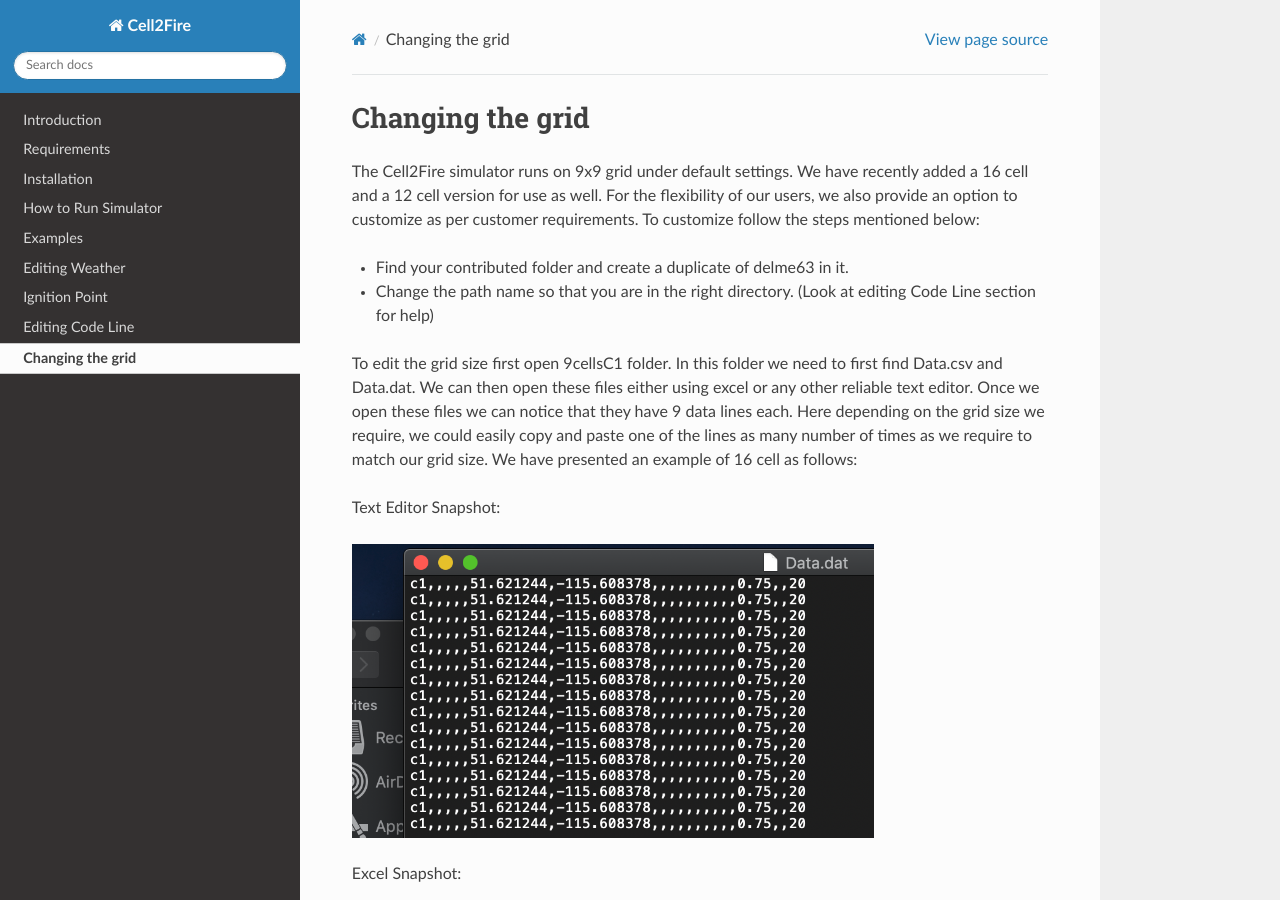
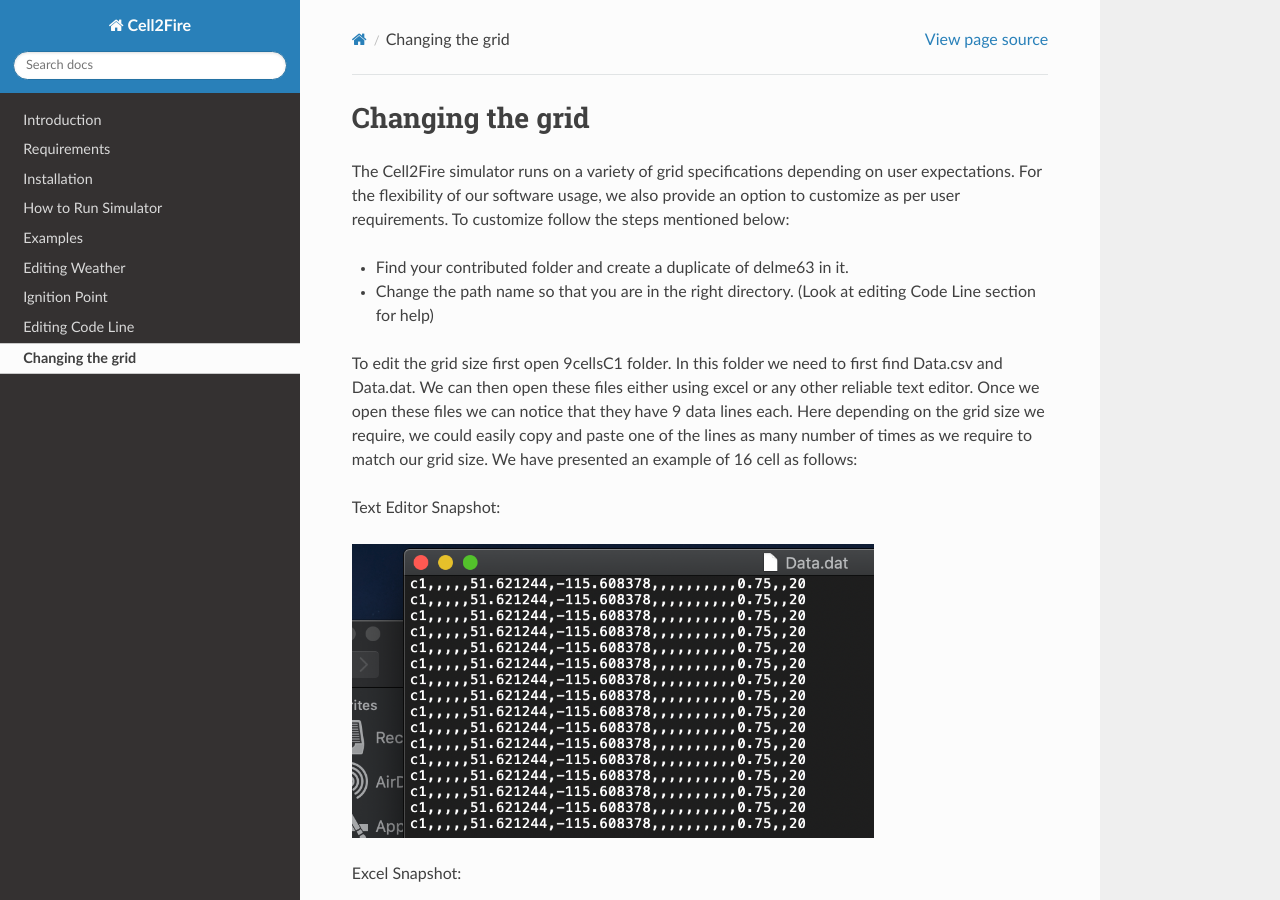
Before and after one commit to cell2fire/Cell2Fire, a Sphinx documentation site: the page built from docsrc/source/rstfiles/Cellsize.rst, in a window 1280 px wide and 900 px high. Built offline with Sphinx 7.4.7 and the Read the Docs theme 2.0.0, drawn with Linux system fonts in a browser that asks for light colours.

Commit message:
Adressed comments on Cellsize

```diff
--- a/docsrc/source/rstfiles/Cellsize.rst
+++ b/docsrc/source/rstfiles/Cellsize.rst
@@ -1,8 +1,7 @@
 Changing the grid
 =================
 
-The Cell2Fire simulator runs on 9x9 grid under default settings. We have recently added a 16 cell and a 12 cell version for use as well. For the flexibility of our users,
-we also provide an option to customize as per customer requirements. To customize follow the steps mentioned below:
+The Cell2Fire simulator runs on a variety of grid specifications depending on user expectations. For the flexibility of our software usage, we also provide an option to customize as per user requirements. To customize follow the steps mentioned below:
 
 * Find your contributed folder and create a duplicate of delme63 in it.
 * Change the path name so that you are in the right directory. (Look at editing Code Line section for help)
```
